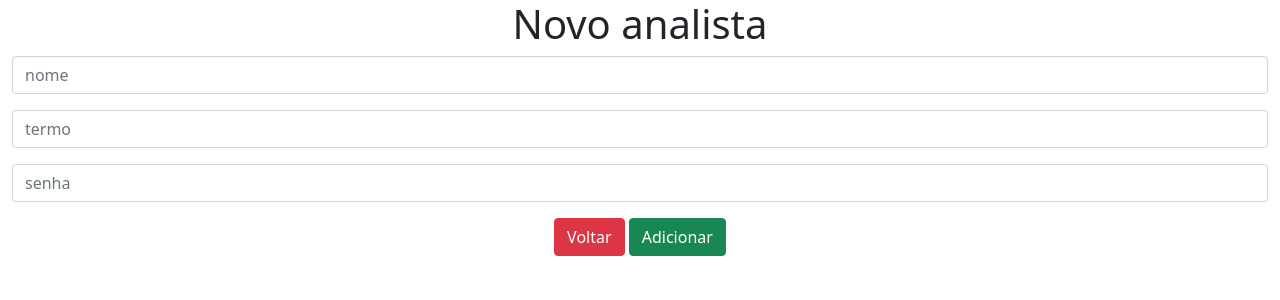
After one commit to mateusschwede/InvistAi, a PHP site: page /analista/addAnalista.php in a window 1280 px wide. The commit adds this page. Shown: the top 300 px of the page. Run offline with PHP 8.4, Linux system fonts and the light colour scheme.

Commit message:
addAnalista finalizado

```diff
--- /dev/null
+++ b/analista/addAnalista.php
@@ -0,0 +1,51 @@
+<?php
+    require_once '../conexao.php';
+
+    if((!empty($_POST['nome'])) and (!empty($_POST['termo'])) and (!empty($_POST['senha']))) {
+        $r = $db->prepare("SELECT * FROM analista WHERE nome=? AND senha=?");
+        $r->execute(array($_POST['nome'],$_POST['senha']));
+        if(($r->rowCount()==0) and ($_POST['termo']=="admin")) {
+            $r = $db->prepare("INSERT INTO analista(nome,senha) VALUES (?,?)");
+            $r->execute(array($_POST['nome'],$_POST['senha']));
+            echo "<div class='alert alert-success alert-dismissible fade show' role='alert'>Analista adicionado!<button type='button' class='btn-close' data-bs-dismiss='alert' aria-label='Close'></button></div>";
+        } else {echo "<div class='alert alert-danger alert-dismissible fade show' role='alert'>Dado(s) inválido(s)!<button type='button' class='btn-close' data-bs-dismiss='alert' aria-label='Close'></button></div>";}
+    }
+?>
+
+<!DOCTYPE html>
+<html lang="pt-br">
+<head>
+    <title>InvistAí</title>
+    <meta charset="UTF-8">
+    <link rel="stylesheet" href="estilo.css">
+    <link href="https://cdn.jsdelivr.net/npm/bootstrap@5.0.0-beta1/dist/css/bootstrap.min.css" rel="stylesheet" integrity="sha384-giJF6kkoqNQ00vy+HMDP7azOuL0xtbfIcaT9wjKHr8RbDVddVHyTfAAsrekwKmP1" crossorigin="anonymous">
+    <script src="https://cdn.jsdelivr.net/npm/bootstrap@5.0.0-beta1/dist/js/bootstrap.bundle.min.js" integrity="sha384-ygbV9kiqUc6oa4msXn9868pTtWMgiQaeYH7/t7LECLbyPA2x65Kgf80OJFdroafW" crossorigin="anonymous"></script>
+    <meta name="viewport" content="width=device-width, initial-scale=1">
+</head>
+<body>
+<div class="container-fluid">
+
+
+    <div class="row">
+        <div class="col-sm-12 text-center">
+            <h1>Novo analista</h1>
+            <form action="addAnalista.php" method="post">
+                <div class="mb-3">
+                    <input type="text" class="form-control" placeholder="nome" required name="nome" maxlength="60" style="text-transform:lowercase;">
+                </div>
+                <div class="mb-3">
+                    <input type="text" class="form-control" placeholder="termo" required name="termo" maxlength="5" style="text-transform:lowercase;">
+                </div>
+                <div class="mb-3">
+                    <input type="password" class="form-control" placeholder="senha" required name="senha" maxlength="5" style="text-transform:lowercase;">
+                </div>
+                <button type="button" class="btn btn-danger" onclick="window.location.href='../index.php'">Voltar</button>
+                <button type="submit" class="btn btn-success">Adicionar</button>
+            </form>
+        </div>
+    </div>
+
+
+</div>
+</body>
+</html>
--- a/offline.php
+++ b/offline.php
@@ -12,6 +12,7 @@
 <div class="container-fluid">
     <div class="row">
         <div class="col-sm-12 text-center">
+            <h1>InvistAí</h1>
             <h2>Erro de conexão com a base de dados</h2>
             <h4 class="text-muted">Tente novamente em breve</h4>
             <a href="index.php" class="btn btn-secondary btn-lg">Recarregar</a>
```
Also changed, not shown: index.php (added, +40 -0 lines).
